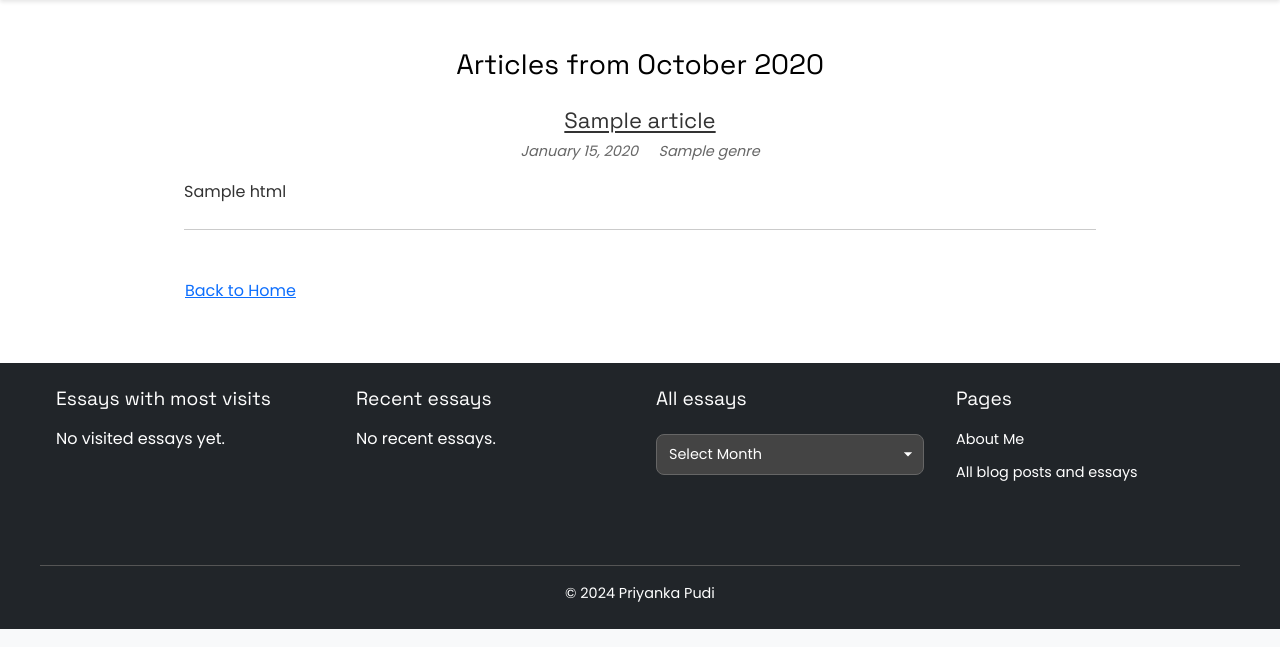
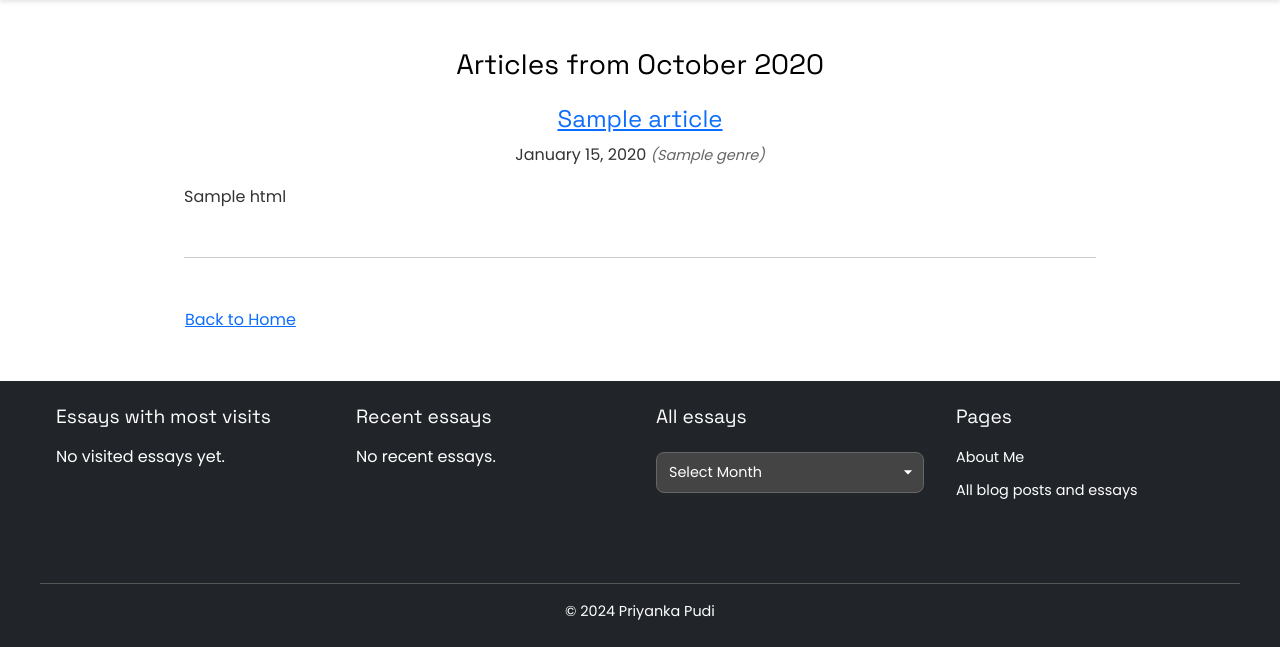
Before and after one commit to priyankaforu/priyankas-portfolio, a Flask app: template templates/month_archive.html in a window 1280 px wide. Shown: the part 171-818 px from the top of the page. Run offline with Flask 3, Linux system fonts and the light colour scheme; the template is opened without the code that fills it: most values are stand-ins (such as "Sample title", 1, 10 or a date in 2020).

Commit message:
Update month_archive.html

```diff
--- a/templates/month_archive.html
+++ b/templates/month_archive.html
@@ -1,30 +1,34 @@
 {% extends "base.html" %}
+{% block title %}Archive for {{ month | month_name }} {{ year }}{% endblock %}
+{% block content %}
 
-{% block title %}Archive for {{ month | month_name }} {{ year }}{% endblock %}
-
-{% block content %}
 <div id="container" class="container mt-8">
-    <h1 class="mb-3" style="text-align: center; font-size:28px; margin-bottom: 3px; padding-bottom: 10px">Articles from {{ month | month_name }} {{ year }}</h1>
+    <h3 style="text-align:center; margin-bottom:24px">Articles from {{ month | month_name }} {{ year }}</h3>
 
     {% for article in articles %}
-        <article class="mb-3">
-            <h2 class="mb-1" style="text-align: center; font-weight: 800px;font-size:22px; text-decoration: underline; text-underline-offset: 3px">{{ article.title }}</h2>
+    <article class="mb-5">
+        <h4 style="text-align:center"><a href="{{ url_for('post', path=article.path) }}">{{ article.title }}</a></h4>
 
-            <div class="post-meta mb-3" style="text-align: center; font-style: italic; color: #666">
-                <span class="date me-3" style="font-size:0.9em">{{ article.date.strftime('%B %d, %Y') }}</span>
-                <span class="genre">{{ article.genre }}</span>
-            </div>
+        <div class="post-meta mb-3" style="text-align:center">
+            <span class="date">{{ article.date.strftime('%B %d, %Y') }}</span>
+            <span class="separator"></span>
+            <span class="genre">({{ article.genre }})</span>
+        </div>
 
-            <div class="post-content">
-                {{ article.html|safe }}
-            </div>
+        <div class="post-content">
+            {{ article.html|safe }}
+        </div>
+    </article>
 
-            <hr class="my-4">
-        </article>
+    <hr class="my-5">
+
     {% else %}
-        <p style="text-align: center">No articles found for this month.</p>
+    <p class="text-center">No articles found for this month.</p>
     {% endfor %}
 
-    <a href="{{ url_for('hello_priyanka') }}" class="btn btn-link mt-4 p-0">Back to Home</a>
+    <div>
+        <a href="{{ url_for('hello_priyanka') }}" class="btn btn-link p-0">Back to Home</a>
+    </div>
 </div>
+
 {% endblock %}
```
